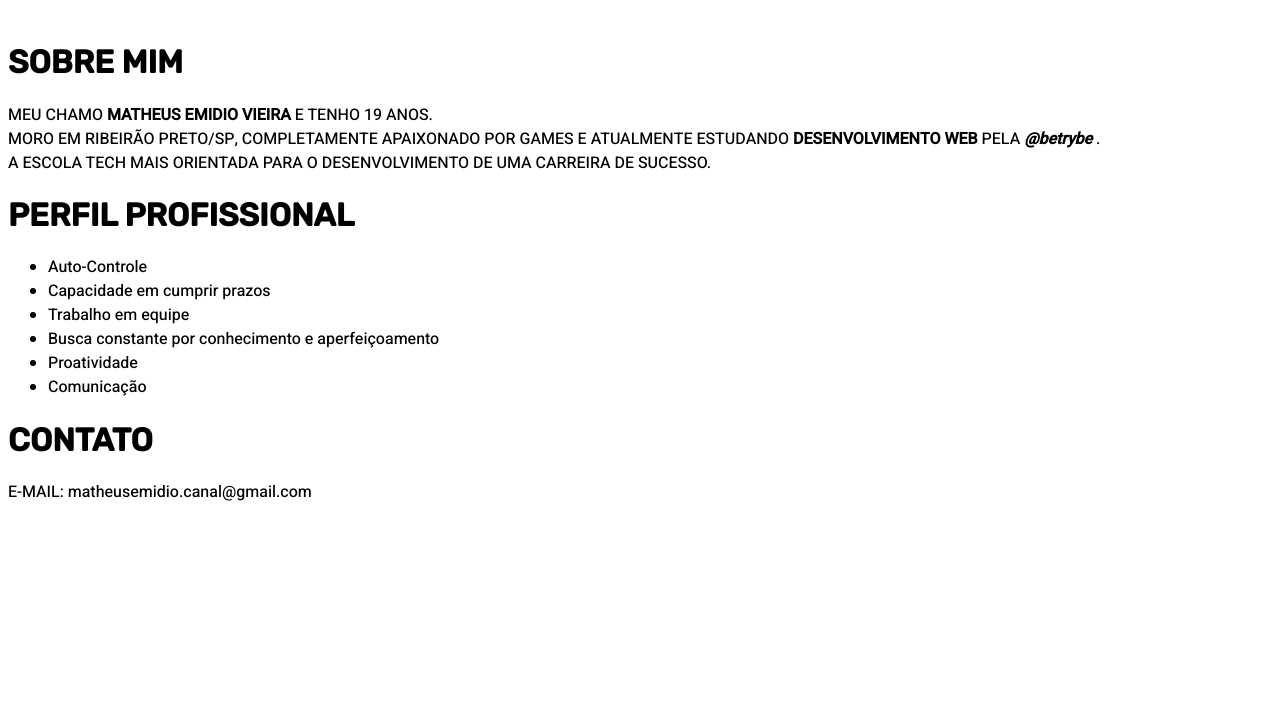
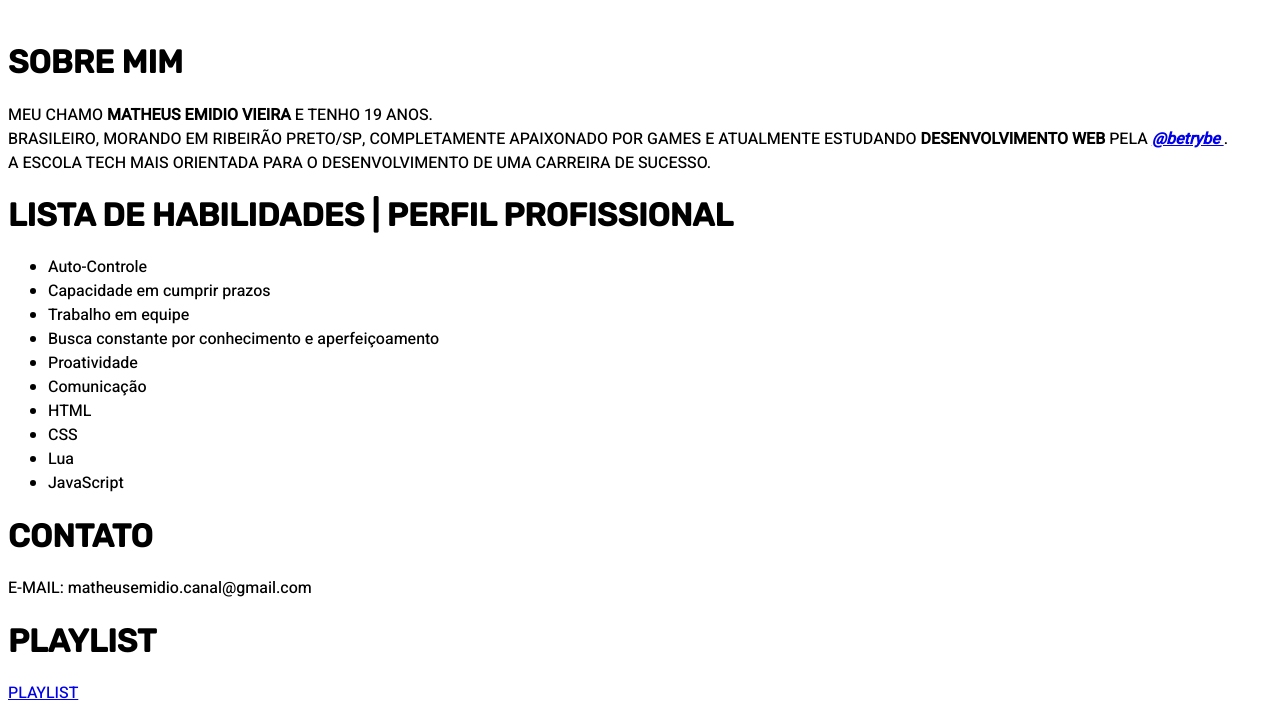
Before and after one commit to Vieiravs2/Vieiravs2.github.io, a plain HTML site: page index.html in a window 1280 px wide. Shown: the part 441-1162 px from the top of the page. Before the commit the page ends 961 px from the top, so only its background shows below. Drawn offline with Linux system fonts and the light colour scheme.

Commit message:
Feat: Adicionado um Link interno para a minha foto | Adicionado novos itens na Lista de Habilidades e Perfil Profissional

```diff
--- a/index.html
+++ b/index.html
@@ -31,10 +31,10 @@
         <p class="paboutme">
             MEU CHAMO <strong>MATHEUS EMIDIO VIEIRA</strong> E TENHO 19 ANOS.
             <br>
-            MORO EM RIBEIRÃO PRETO/SP, COMPLETAMENTE APAIXONADO POR GAMES E ATUALMENTE ESTUDANDO <strong>DESENVOLVIMENTO WEB</strong> PELA <strong><i> @betrybe </i></strong>. <br> A ESCOLA TECH MAIS ORIENTADA PARA O DESENVOLVIMENTO DE UMA CARREIRA DE SUCESSO.
+            BRASILEIRO, MORANDO EM RIBEIRÃO PRETO/SP, COMPLETAMENTE APAIXONADO POR GAMES E ATUALMENTE ESTUDANDO <strong>DESENVOLVIMENTO WEB</strong> PELA <strong><i> <a href="https://www.betrybe.com/?utm_term=trybe&utm_campaign=*%5BSearch%5D+Brand_BRA&utm_source=adwords&utm_medium=ppc&hsa_acc=1466424558&hsa_cam=12085736593&hsa_grp=146119280611&hsa_ad=617838452283&hsa_src=g&hsa_tgt=kwd-372340162995&hsa_kw=trybe&hsa_mt=e&hsa_net=adwords&hsa_ver=3&gclid=Cj0KCQiA1NebBhDDARIsAANiDD1wMI8oQnTizsk5Rrzi9O0ck2Q7EbmAfSyituOEM4miJxa4BPMMBnsaAtL1EALw_wcB" target="_blank"> @betrybe </a> </i></strong>. <br> A ESCOLA TECH MAIS ORIENTADA PARA O DESENVOLVIMENTO DE UMA CARREIRA DE SUCESSO.
         </p>
         <h1 class="h1modificado">
-            PERFIL PROFISSIONAL
+            LISTA DE HABILIDADES | PERFIL PROFISSIONAL
         </h1>
         <ul>
             <li class="paboutme"> Auto-Controle </li>
@@ -43,11 +43,19 @@
             <li class="paboutme"> Busca constante por conhecimento e aperfeiçoamento  </li>
             <li class="paboutme"> Proatividade </li>
             <li class="paboutme"> Comunicação </li>
+            <li class="paboutme"> HTML </li>
+            <li class="paboutme"> CSS </li>
+            <li class="paboutme"> Lua </li>
+            <li class="paboutme"> JavaScript </li>
         </ul>
         <h1 class="h1modificado">
             CONTATO
         </h1>
             <p class="paboutme"> E-MAIL: matheusemidio.canal@gmail.com </p>
+        <h1 class="h1modificado">
+            PLAYLIST
+        </h1>
+            <p class="paboutme"> <a href="https://open.spotify.com/playlist/0jgUvFhqc6pIBH08TMWLvG?si=46f13f01fa9b4d85" target="_blank"> PLAYLIST </a></p>
     </div>
 </body>
 </html>
```
